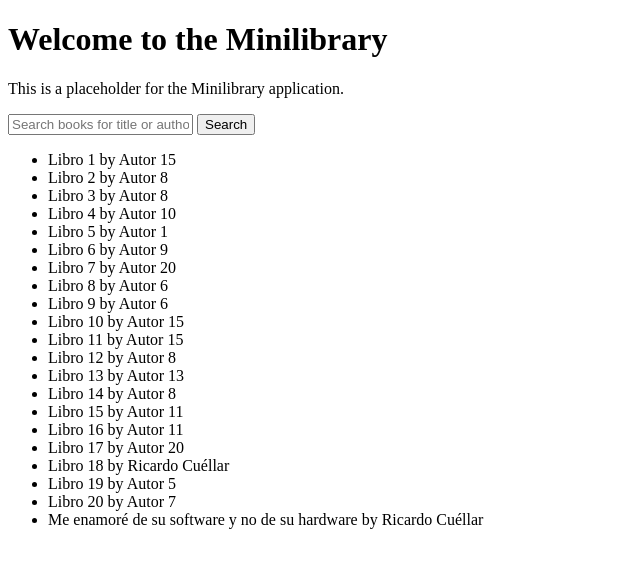
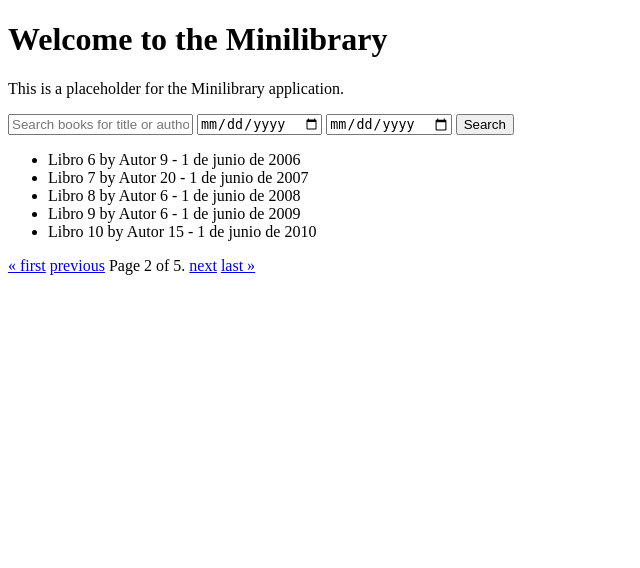
Before and after one commit to patchamama/devtalles-django, a Django app: page /minilibrary/?&page=2 in a window 1280 px wide. Shown: the top 568 px of the page, without its empty margins (0-640 px from the left). Run offline with Django 5.2, Linux system fonts and the light colour scheme; data comes from the database, SQL or seed files in the repository.

Commit message:
176 Conservando filtros en paginador

```diff
--- a/playground/minilibrary/templates/minilibrary/minilibrary.html
+++ b/playground/minilibrary/templates/minilibrary/minilibrary.html
@@ -15,15 +15,34 @@
         placeholder="Search books for title or author..."
         value="{{ request.GET.query_search }}"
       />
+      <input type="date" name="start" value="{{ request.GET.start }}" />
+      <input type="date" name="end" value="{{ request.GET.end }}" />
       <button type="submit">Search</button>
     </form>
 
     <ul>
-      {% for book in books %}
-      <li>{{ book.title }} by {{ book.author.name }}</li>
+      {% for book in page_obj %}
+      <li>{{ book.title }} by {{ book.author.name }} - {{ book.publication_date }}</li>
       {% empty %}
       <li>No books found.</li>
       {% endfor %}
     </ul>
+
+    <div class="pagination">
+      <span class="step-links">
+        {% if page_obj.has_previous %}
+        <a href="?{{ query_string }}&page=1">&laquo; first</a>
+        <a href="?{{ query_string }}&page={{ page_obj.previous_page_number }}">previous</a>
+        {% endif %}
+
+        <span class="current">
+          Page {{ page_obj.number }} of {{ page_obj.paginator.num_pages }}.
+        </span>
+
+        {% if page_obj.has_next %}
+        <a href="?{{ query_string }}&page={{ page_obj.next_page_number }}">next</a>
+        <a href="?{{ query_string }}&page={{ page_obj.paginator.num_pages }}">last &raquo;</a>
+        {% endif %}
+      </span>
   </body>
 </html>
--- a/playground/minilibrary/views.py
+++ b/playground/minilibrary/views.py
@@ -2,16 +2,32 @@
 from django.http import HttpResponseNotFound
 from .models import Book
 from django.db.models import Q
+from django.core.paginator import Paginator
 
 # Create your views here.
 def index(request):
     try:
         books = Book.objects.all()
         query = request.GET.get('query_search', None)  # Obtener el parámetro de búsqueda 'query_search' de la URL si está presente
+        date_start = request.GET.get('date_start', None)  # Obtener el parámetro de fecha de inicio 'date_start' de la URL si está presente
+        date_end = request.GET.get('date_end', None)  # Obtener el parámetro de fecha de fin 'date_end' de la URL si está presente
+        if date_start and date_end:
+            books = books.filter(publication_date__range=[date_start, date_end])
         if query:
             books = books.filter(
                 Q(title__icontains=query) | Q(author__name__icontains=query)
             )  # Filtrar libros por título que contenga la cadena de búsqueda (case-insensitive)
+
+        paginator = Paginator(books, 5)  # Mostrar 5 libros por página
+        page_number = request.GET.get('page')  # Obtener el número de página de la URL
+        page_obj = paginator.get_page(page_number)  # Obtener los libros para la página actual y manejar errores automáticamente
+
+        query_params = request.GET.copy()  # Copiar los parámetros GET de la solicitud en un diccionario mutable
+        if 'page' in query_params:
+            del query_params['page']  # Eliminar el parámetro 'page' para mantener otros parámetros en la paginación
+            # query_params.pop("page", None)  # Eliminar el parámetro 'page' para mantener otros parámetros en la paginación
+        query_string = query_params.urlencode()  # Codificar los parámetros restantes en una cadena de consulta
+
         # author_id = request.GET.get('author', None)  # Obtener el parámetro author_id de la URL si está presente
         # genre_id = request.GET.get('genre', None)  # Obtener el parámetro genre_id de la URL si está presente
         # if author_id:
@@ -22,8 +38,9 @@
             #  "text": "Bienvenido a la Mini Biblioteca",
             #  "name": "Ricardo",
             #  "author": author_id if author_id else "Invitado",
-             "books": books,
+             "page_obj": page_obj,
              "query": query if query else "",
+             "query_string": query_string,
         })
     except Exception as e:
         return HttpResponseNotFound(f"Error loading page: {e}")
```
Also changed, not shown: README.md.
